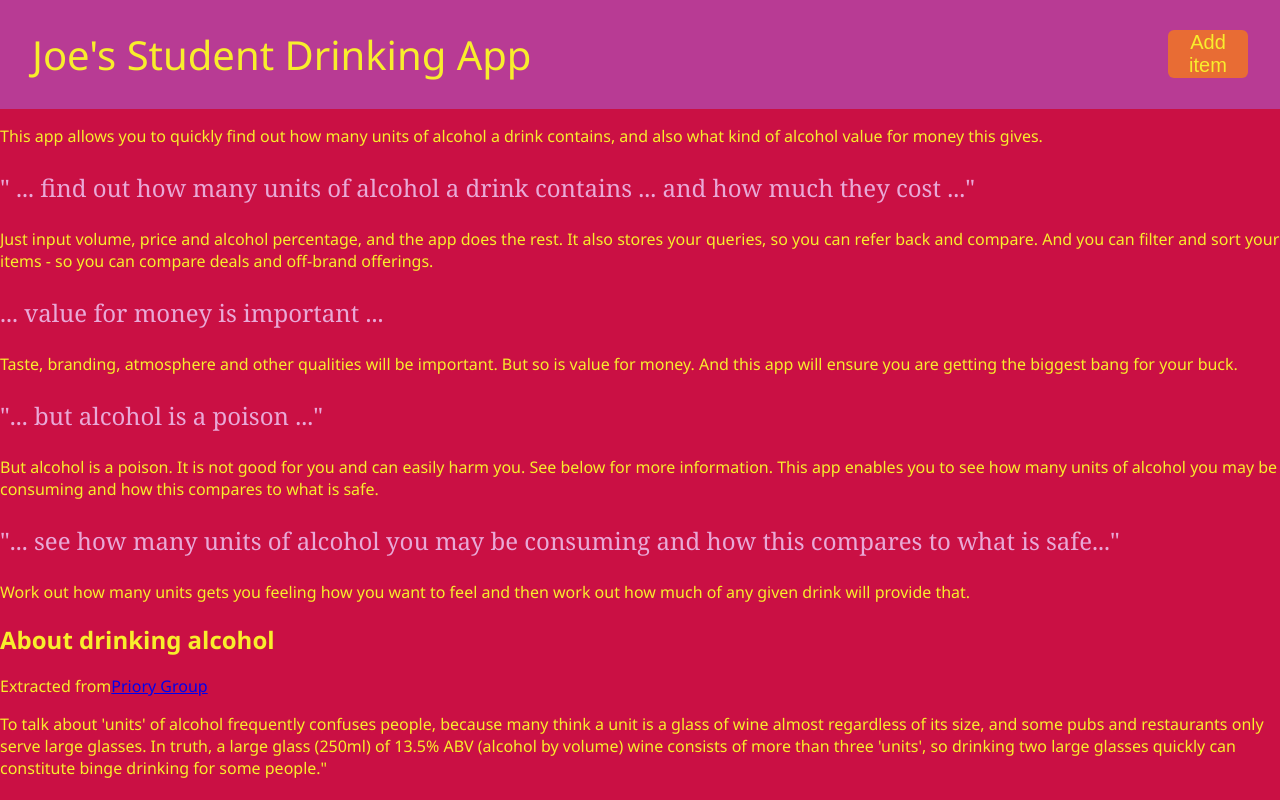
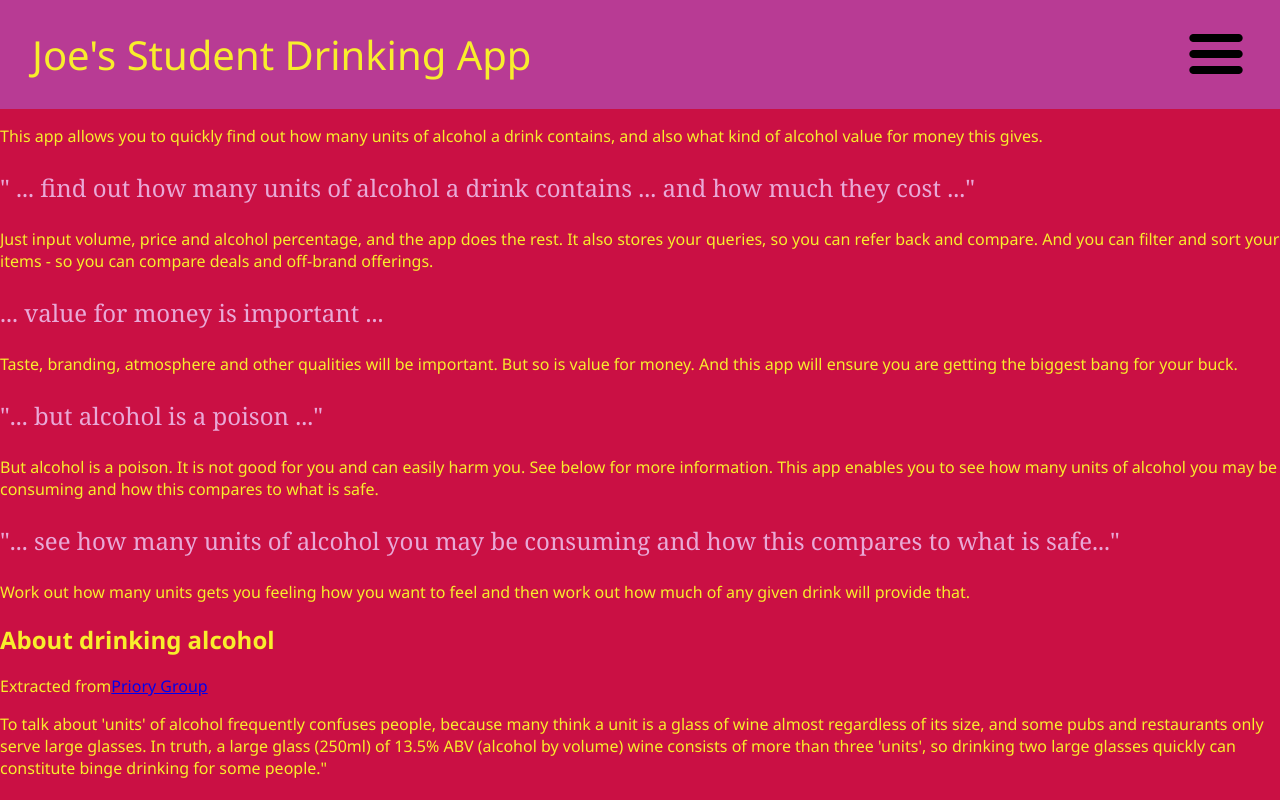
Before and after one commit to jezinho22/joes-drinks, a React (Create React App) app: page / in a window 1280 px wide. Shown: the top 800 px of the page. Built offline with nearby package versions, Linux system fonts and the light colour scheme.

Commit message:
added menu

```diff
--- a/src/App.css
+++ b/src/App.css
@@ -43,6 +43,12 @@ header div button:hover {
 	box-sizing: border-box;
 	border: 1px solid #f8ee2c;
 	box-shadow: 2px 2px 2px #551a44;
+}
+Menu {
+	position: absolute;
+	top: 50px;
+	right: 100px;
+	/* z-index: 10; */
 }
 form.formShow {
 	width: 75vw;
--- a/src/Components/Header.js
+++ b/src/Components/Header.js
@@ -1,18 +1,28 @@
 import { useState } from "react";
 import Form from "./Form";
+import burgerMenu from "../Resources/burger-bar.png"
+import Menu from "./Menu";
 
 export default function Header({ handleSubmit, handleChange, form }) {
 	const [showForm, setshowForm] = useState(false);
+	const [showMenu, setShowMenu] = useState(false);
 	function handleShowForm() {
 		setshowForm(!showForm);
+	}
+	function handleShowMenu (){
+		setShowMenu(!showMenu)
 	}
 	return (
 		<header>
 			<div className="headerRow">
 				<h1>Joe's Student Drinking App</h1>
-				<button id="addName" onClick={handleShowForm}>
+				<img src={burgerMenu} alt="hamburger menu icon" onClick={handleShowMenu}></img>
+				{showMenu && (
+					<Menu showForm={handleShowForm}/>
+				)}
+				{/* <button id="addName" onClick={handleShowForm}>
 					Add item
-				</button>
+				</button> */}
 			</div>
 			{showForm && (
 				<Form
--- a/src/Components/Main.js
+++ b/src/Components/Main.js
@@ -4,10 +4,6 @@ export default function Main({ cards, form }) {
 	console.log("Main called");
 	return (
 		<main>
-			{/* <div>{form.price}</div>
-			<div>{form.alcohol}</div>
-			<div>{form.drinkItem}</div>
-			<div>{form.volume}</div> */}
 			<p>
 				This app allows you to quickly find out how many units of alcohol a
 				drink contains, and also what kind of alcohol value for money this
--- /dev/null
+++ b/src/Components/Menu.js
@@ -0,0 +1,13 @@
+
+export default function Menu() {
+  return (
+    <div>
+        <ul>
+            <a href="#"><li>About alcohol</li></a>
+            <a href="#"><li>About this app</li></a>
+            <a href="#"><li>View drinks</li></a>
+            <a href="#"><li>Add drinks</li></a>
+        </ul>
+    </div>
+  )
+}
```
Also changed, not shown: src/Resources/burger-bar.png (added).
